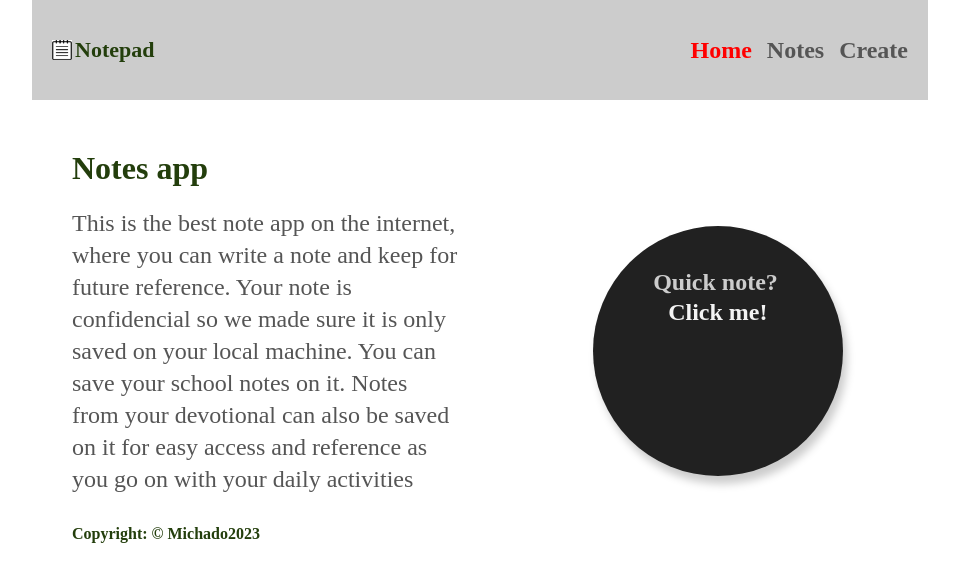
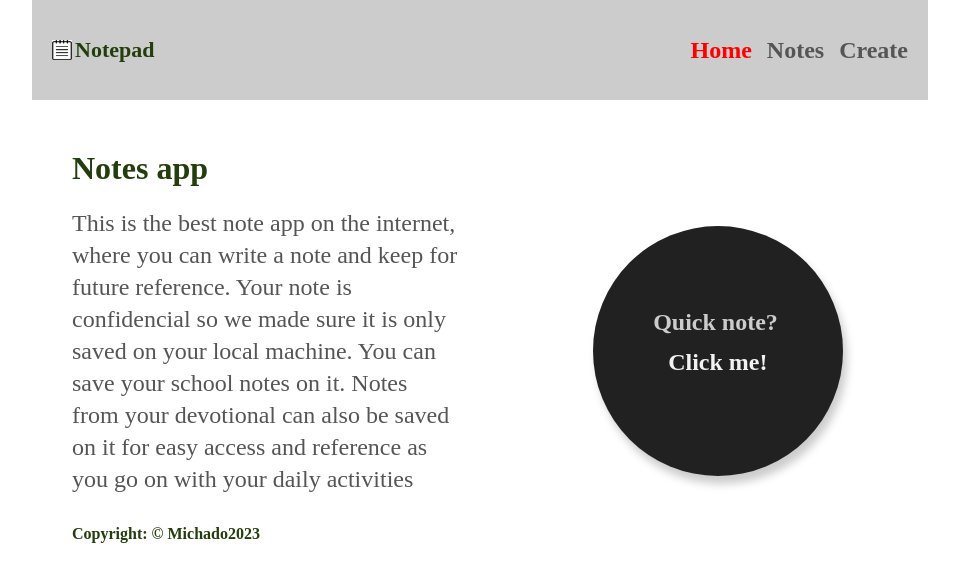
Before and after one commit to michado2019/notepad-app, a React (Create React App) app: page / in a window 1280 px wide. Shown: the top 582 px of the page, without its empty margins (160-1119 px from the left). Built offline with nearby package versions, Linux system fonts and the light colour scheme.

Commit message:
feat: home component modified

```diff
--- a/src/components/pages/home/Home.css
+++ b/src/components/pages/home/Home.css
@@ -31,14 +31,26 @@
 .homeCircle-quick_note{
   color: #ccc;
   position: absolute;
-  margin-top: 40px;
+  margin-top: 80px;
   margin-left: 60px;
 }
 .homeCircle-click_me{
   position: absolute;
-  margin-top: 70px;
+  margin-top: 120px;
   margin-left: 75px;
   color: #f3f3f3;
+  animation: homeCircle-click_me 0.5s infinite ;
+}
+@keyframes homeCircle-click_me {
+  0%{
+    opacity: 1;
+  }
+  50%{
+    opacity: 0.5;
+  }
+  100%{
+    opacity: initial;
+  }
 }
 .homeCircle-link{
 text-decoration: none;
--- a/src/components/pages/home/Home.jsx
+++ b/src/components/pages/home/Home.jsx
@@ -1,35 +1,21 @@
-import React, { useState } from "react";
+import React from "react";
 import "./Home.css";
 import { Link } from "react-router-dom";
 
 const Home = () => {
-
-  const [ style, setStyle] = useState({
-    opacity: 0,
-    marginLeft: '0'
-  })
- setInterval(() => {
-  setStyle(
-    {
-      opacity: 1,
-      marginLeft: '30px'
-    }
-  )
- }, 1000)
   return (
     <div className="homeWrapper">
       <h1 className="homeNoteTitle">Notes app</h1>
-      <div className="homeFlex" >
+      <div className="homeFlex">
         <p className="homeNoteDetails">
           This is the best note app on the internet, where you can write a note
-        and keep for future reference.
-        Your note is confidencial so we made sure it is only saved on your local
-        machine. You can save your school notes on it. Notes from your
-        devotional can also be saved on it for easy access and reference as you
-        go on with your daily activities
+          and keep for future reference. Your note is confidencial so we made
+          sure it is only saved on your local machine. You can save your school
+          notes on it. Notes from your devotional can also be saved on it for
+          easy access and reference as you go on with your daily activities
         </p>
         <div className="homeCircle-div">
-        <div className="homeCircle" style={{style}}>
+          <div className="homeCircle">
             <h2 className="homeCircle-quick_note">Quick note?</h2>
             <Link to="/createNotes" className="homeCircle-link">
               <h2 className="homeCircle-click_me">Click me!</h2>
@@ -41,5 +27,4 @@ const Home = () => {
     </div>
   );
 };
-
 export default Home;
```
Lines whose indentation alone changed are shown as unchanged.
